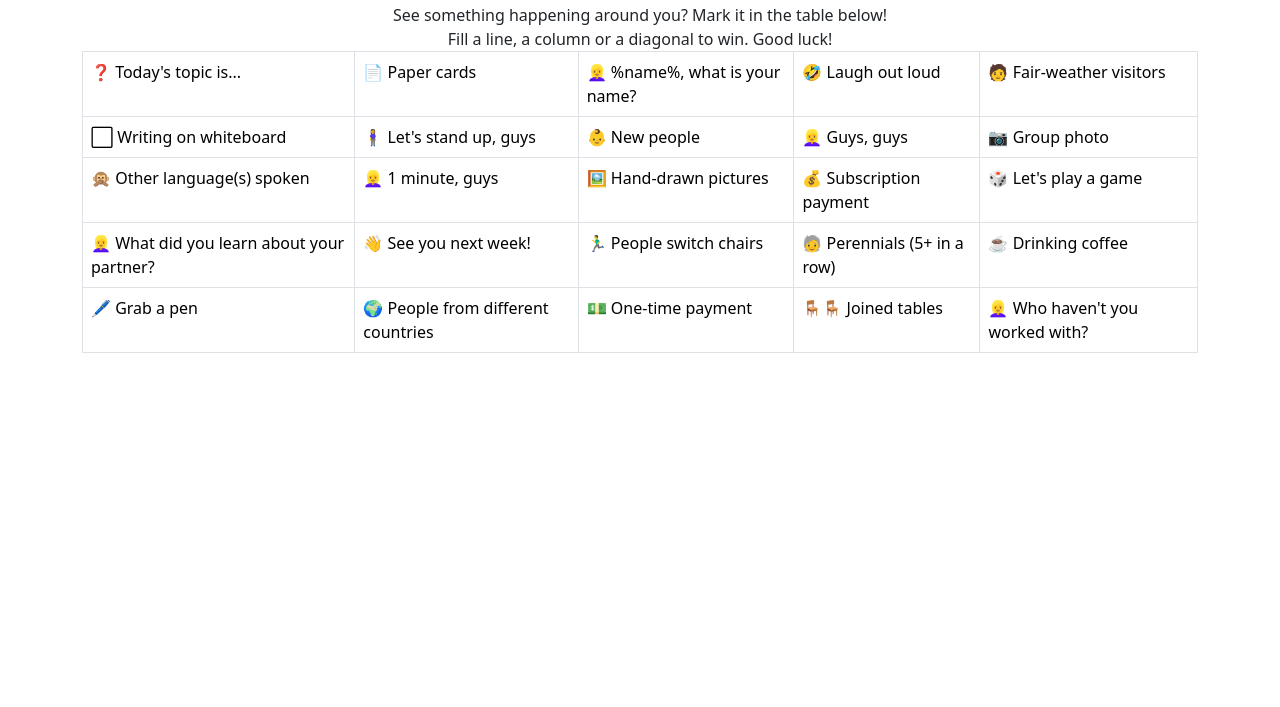
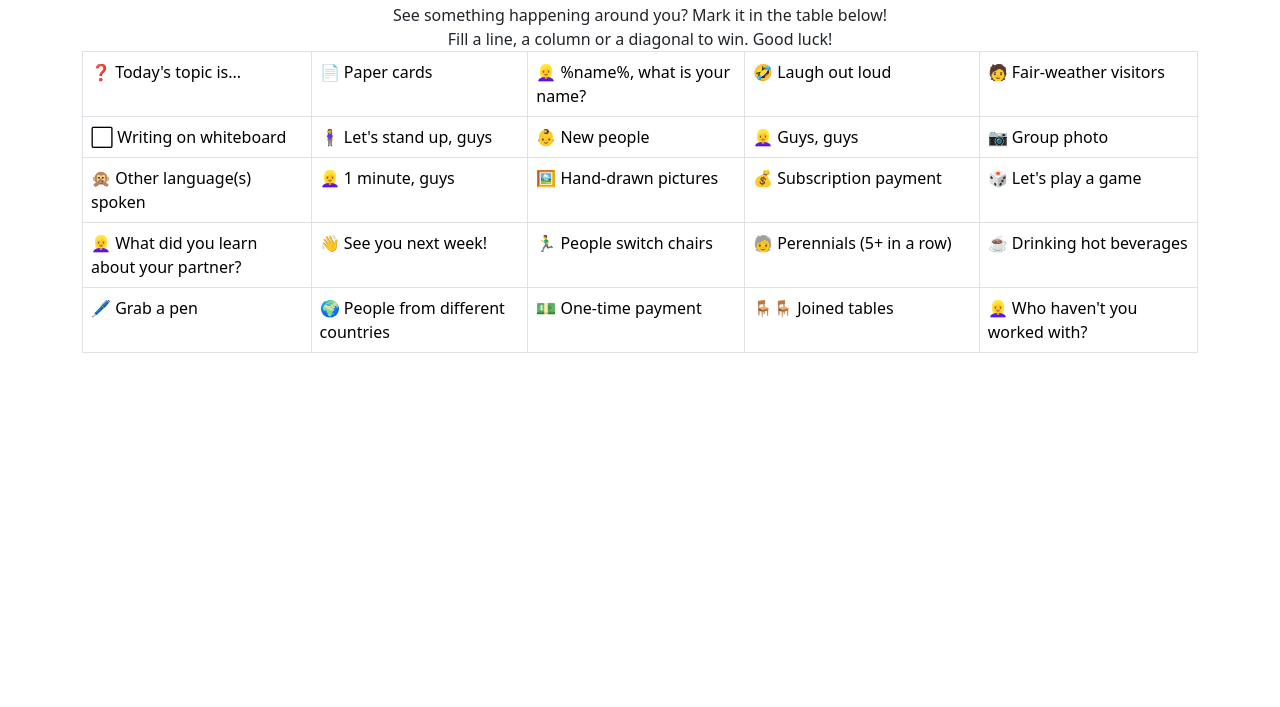
Before and after one commit to DyerQ/english-speaking-club-bingo-podgorica, a plain HTML site: page index.html in a window 1280 px wide. Shown: the part 53-760 px from the top of the page. Drawn offline with nearby package versions, Linux system fonts and the light colour scheme.

Commit message:
Visual improvements
* Fix relative column size,
* Add particle scaling,
* Bring back overflow for small devices,
* Be more inclusive in one of the events

```diff
--- a/index.html
+++ b/index.html
@@ -26,39 +26,39 @@
     <div class="table-responsive">
         <table class="table table-bordered">
             <tr>
-                <td class="bingo-field" id="a1">A1</td>
-                <td class="bingo-field" id="a2">A2</td>
-                <td class="bingo-field" id="a3">A3</td>
-                <td class="bingo-field" id="a4">A4</td>
-                <td class="bingo-field" id="a5">A5</td>
+                <td class="bingo-field col-1" id="a1">A1</td>
+                <td class="bingo-field col-1" id="a2">A2</td>
+                <td class="bingo-field col-1" id="a3">A3</td>
+                <td class="bingo-field col-1" id="a4">A4</td>
+                <td class="bingo-field col-1" id="a5">A5</td>
             </tr>
             <tr>
-                <td class="bingo-field" id="b1">B1</td>
-                <td class="bingo-field" id="b2">B2</td>
-                <td class="bingo-field" id="b3">B3</td>
-                <td class="bingo-field" id="b4">B4</td>
-                <td class="bingo-field" id="b5">B5</td>
+                <td class="bingo-field col-1" id="b1">B1</td>
+                <td class="bingo-field col-1" id="b2">B2</td>
+                <td class="bingo-field col-1" id="b3">B3</td>
+                <td class="bingo-field col-1" id="b4">B4</td>
+                <td class="bingo-field col-1" id="b5">B5</td>
             </tr>
             <tr>
-                <td class="bingo-field" id="c1">C1</td>
-                <td class="bingo-field" id="c2">C2</td>
-                <td class="bingo-field" id="c3">C3</td>
-                <td class="bingo-field" id="c4">C4</td>
-                <td class="bingo-field" id="c5">C5</td>
+                <td class="bingo-field col-1" id="c1">C1</td>
+                <td class="bingo-field col-1" id="c2">C2</td>
+                <td class="bingo-field col-1" id="c3">C3</td>
+                <td class="bingo-field col-1" id="c4">C4</td>
+                <td class="bingo-field col-1" id="c5">C5</td>
             </tr>
             <tr>
-                <td class="bingo-field" id="d1">D1</td>
-                <td class="bingo-field" id="d2">D2</td>
-                <td class="bingo-field" id="d3">D3</td>
-                <td class="bingo-field" id="d4">D4</td>
-                <td class="bingo-field" id="d5">D5</td>
+                <td class="bingo-field col-1" id="d1">D1</td>
+                <td class="bingo-field col-1" id="d2">D2</td>
+                <td class="bingo-field col-1" id="d3">D3</td>
+                <td class="bingo-field col-1" id="d4">D4</td>
+                <td class="bingo-field col-1" id="d5">D5</td>
             </tr>
             <tr>
-                <td class="bingo-field" id="e1">E1</td>
-                <td class="bingo-field" id="e2">E2</td>
-                <td class="bingo-field" id="e3">E3</td>
-                <td class="bingo-field" id="e4">E4</td>
-                <td class="bingo-field" id="e5">E5</td>
+                <td class="bingo-field col-1" id="e1">E1</td>
+                <td class="bingo-field col-1" id="e2">E2</td>
+                <td class="bingo-field col-1" id="e3">E3</td>
+                <td class="bingo-field col-1" id="e4">E4</td>
+                <td class="bingo-field col-1" id="e5">E5</td>
             </tr>
         </table>
     </div>
--- a/js/bingo.js
+++ b/js/bingo.js
@@ -123,7 +123,7 @@ const events = [
         '🙊 Other language(s) spoken'
     ], [ // entourage
         '🪑🪑 Joined tables',
-        '☕ Drinking coffee',
+        '☕ Drinking hot beverages',
         '📄 Paper cards',
         '⬜ Writing on whiteboard',
         '🖼 Hand-drawn pictures'
--- a/scss/fireworks.scss
+++ b/scss/fireworks.scss
@@ -6,15 +6,14 @@ body {
   height: 100%;
   width: 100%;
   margin: 0;
-  overflow: hidden;
 }
 
 .firework {
   position: absolute;
-  width: 8px;
-  height: 8px;
+  width: 2px;
+  height: 2px;
   opacity: 1;
-  border-radius: 4px;
+  border-radius: 50%;
 }
 
 @keyframes launchFirework {
@@ -26,10 +25,10 @@ body {
 @for $i from 1 through 50 {
   @keyframes launchFirework#{$i} {
     to {
-      transform: translate(random(201) - 101 + px, random(201) - 101 + px);
+      transform: translate(random(201) - 101 + px, random(201) - 101 + px) scale(6);
     }
   }
   .firework#{$i} {
-    animation: launchFirework random(1001) + 999 + ms linear forwards, launchFirework#{$i} random(1001) + 999 + ms linear forwards;
+    animation: launchFirework random(1001) + 999 + ms forwards, launchFirework#{$i} random(1001) + 999 + ms forwards;
   }
 }
```
Also changed, not shown: css/fireworks.css.
